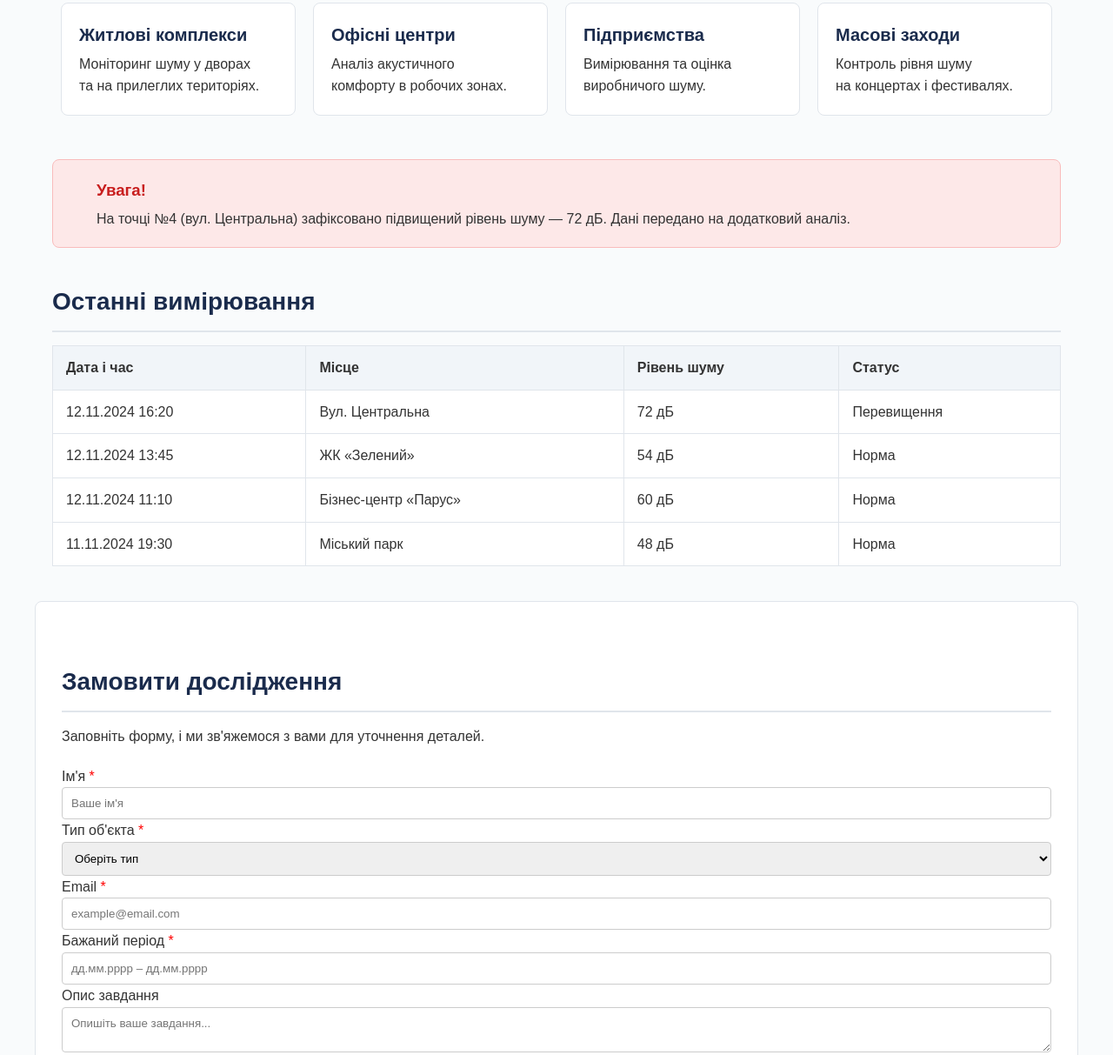
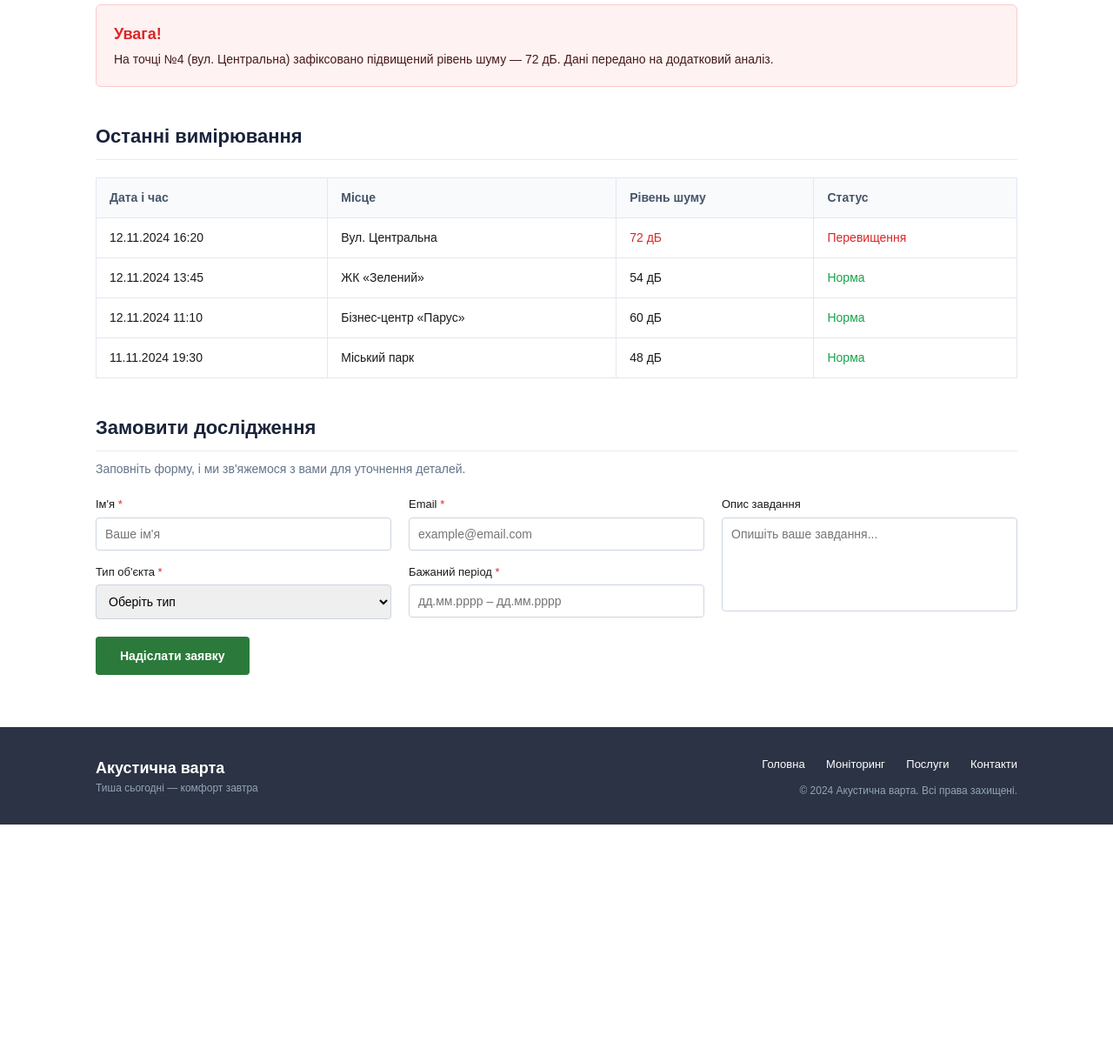
Before and after one commit to vrekunov2023/Web_Programming, a plain HTML site: page lab/lab2/index.html in a window 1280 px wide. Shown: the part 1051-2264 px from the top of the page at 87% size. After the commit the page ends 1999 px from the top, so only its background shows below. Drawn offline with Linux system fonts and the light colour scheme.

Commit message:
Update style.css

```diff
--- a/lab/lab2/css/style.css
+++ b/lab/lab2/css/style.css
@@ -1,313 +1,291 @@
-/* =========================================
-   1. Універсальний селектор та Box Model
-   ========================================= */
 * {
     margin: 0;
     padding: 0;
-    box-sizing: border-box; /* Важлива вимога до карток та всієї сторінки[cite: 1] */
+    box-sizing: border-box;
 }
 
-/* =========================================
-   2. Селектори елементів та базові стилі
-   ========================================= */
 body {
     font-family: Arial, sans-serif;
-    color: #333;
-    background-color: #f9fbfc;
-    line-height: 1.6;
-}
-
-/* Групування селекторів[cite: 1] */
-h1, h2, h3 {
-    color: #1a2b4c;
-    margin-bottom: 15px;
-}
-
-h2 {
-    font-size: 28px;
-    border-bottom: 2px solid #e0e5eb;
-    padding-bottom: 10px;
-    margin-top: 40px;
-}
-
-a {
-    text-decoration: none;
-    color: #333;
+    color: #1a1a1a;
+    background-color: #ffffff;
+    line-height: 1.5;
 }
 
 .container {
-    max-width: 1200px;
+    width: 100%;
+    max-width: 1100px;
     margin: 0 auto;
     padding: 0 20px;
 }
 
-/* =========================================
-   3. Display: flex (для Header)
-   ========================================= */
+/* Header */
 header {
+    background-color: #ffffff;
+    padding: 20px 0;
+}
+
+.header-inner {
     display: flex;
     justify-content: space-between;
     align-items: center;
-    padding: 20px 40px;
-    background-color: #fff;
-    border-bottom: 1px solid #eaeaea;
-}
-
-.logo-container {
-    display: flex;
-    align-items: center;
-}
-
-/* Демонстрація transform: rotate/scale[cite: 1] */
-.sensor-icon {
-    width: 30px;
-    height: 30px;
-    background-color: #1a8b44;
-    margin-right: 15px;
-    border-radius: 5px;
-    transform: rotate(15deg);
-    transition: transform 0.3s ease;
-}
-
-.sensor-icon:hover {
-    transform: scale(1.2) rotate(0deg);
 }
 
 .logo-title {
-    font-size: 24px;
+    font-size: 20px;
     font-weight: bold;
-    color: #0a1f44;
+    color: #212529;
 }
 
 .logo-slogan {
-    font-size: 14px;
-    color: #666;
+    font-size: 13px;
+    color: #999;
 }
 
 nav a {
-    margin-left: 20px;
-    font-weight: bold;
-}
-nav a.active, nav a:hover {
-    color: #1a8b44;
+    text-decoration: none;
+    color: #666;
+    font-size: 15px;
+    margin-left: 30px;
+    padding-bottom: 5px;
 }
 
-/* =========================================
-   4. Hero Section
-   ========================================= */
+nav a.active {
+    font-weight: bold;
+    color: #2b7a3b;
+    border-bottom: 2px solid #2b7a3b;
+}
+
+/* Hero Section (Із градієнтом поверх фото) */
 #hero {
-    background-color: #eaf1f8;
-    padding: 80px 40px;
+    /* Градієнт створює перехід від 100% білого до прозорого */
+    background-image:
+        linear-gradient(to right, rgba(255,255,255,1) 40%, rgba(255,255,255,0.85) 50%, rgba(255,255,255,0) 70%),
+        url('../images/hero-bg.png');
+    background-size: cover;
+    background-position: right center;
+    background-repeat: no-repeat;
+    padding: 100px 0;
     margin-bottom: 40px;
 }
 
+.hero-content {
+    max-width: 55%; /* Обмежуємо ширину, щоб текст був тільки на білій частині */
+}
+
 #hero h1 {
-    font-size: 42px;
-    line-height: 1.2;
+    font-size: 44px;
+    color: #212529;
+    margin-bottom: 20px;
+    line-height: 1.1;
 }
 
 #hero p {
-    font-size: 18px;
-    margin-bottom: 25px;
+    font-size: 16px;
+    color: #555;
+    margin-bottom: 30px;
+    line-height: 1.6;
 }
 
-/* Кнопки та Transitions[cite: 1] */
-.btn-primary {
-    background-color: #1a8b44;
-    color: white;
-    padding: 12px 24px;
+.btn {
+    background-color: #2b7a3b;
+    color: #fff;
     border: none;
+    padding: 14px 28px;
+    font-size: 14px;
+    font-weight: bold;
     border-radius: 4px;
-    font-size: 16px;
     cursor: pointer;
-    transition: background-color 0.3s ease; /* Плавна зміна кольору[cite: 1] */
+    transition: background-color 0.3s;
 }
 
-.btn-primary:hover {
-    background-color: #126330;
+.btn:hover {
+    background-color: #1e5a2a;
 }
 
-/* =========================================
-   5. Картки (Display: inline-block)
-   ========================================= */
-.cards-wrapper {
-    font-size: 0; /* Видалення пробілів між inline-block */
-    margin-bottom: 30px;
+/* Typography & Sections */
+h2 {
+    font-size: 22px;
+    color: #1a233a;
+    margin-bottom: 20px;
+    margin-top: 40px;
+    border-bottom: 1px solid #eaeaea;
+    padding-bottom: 10px;
 }
 
-/* Спільний клас для карток з inline-block[cite: 1] */
+/* Cards (Inline-block demonstration) */
+.cards-wrapper {
+    font-size: 0;
+    margin: 0 -10px;
+}
+
 .card {
     display: inline-block;
-    width: calc(25% - 20px);
+    vertical-align: top;
+    background-color: #f8fafc;
+    border: 1px solid #e2e8f0;
+    border-radius: 6px;
+    padding: 20px;
     margin: 10px;
-    padding: 20px;
-    background-color: #fff;
-    border: 1px solid #e0e5eb;
-    border-radius: 8px;
-    vertical-align: top;
-    font-size: 16px;
-    transition: box-shadow 0.3s ease;
+    font-size: 14px;
 }
 
-.card:hover {
-    box-shadow: 0 4px 12px rgba(0,0,0,0.1);
-}
+.card-5 { width: calc(20% - 20px); }
+.card-4 { width: calc(25% - 20px); }
 
 .card-label {
+    display: block;
     font-size: 12px;
-    color: #666;
-    display: block;
+    color: #64748b;
     margin-bottom: 5px;
 }
 
 .card h3 {
+    font-size: 18px;
+    color: #0f172a;
     margin-bottom: 5px;
-    font-size: 20px;
+    font-weight: bold;
+}
+
+.card p {
+    color: #475569;
+    font-size: 13px;
 }
 
 .status-badge.normal {
     display: inline-block;
-    background-color: #e6f4ea;
-    color: #1a8b44;
-    padding: 4px 10px;
+    background-color: #dcfce7;
+    color: #166534;
+    padding: 3px 8px;
     border-radius: 4px;
-    font-size: 14px;
-    font-weight: bold;
+    font-size: 13px;
 }
 
-/* =========================================
-   6. Попередження (Positioning & Specificity)
-   ========================================= */
+/* Warning Box */
 .warning-box {
-    position: relative; /* Relative для батьківського блоку[cite: 1] */
-    background-color: #fde8e8;
-    border: 1px solid #f9bcbc;
-    padding: 20px 20px 20px 50px;
-    border-radius: 8px;
-    margin: 40px 0;
-}
-
-.warning-badge {
-    position: absolute; /* Absolute для позначки[cite: 1] */
-    top: 20px;
-    left: 15px;
-    background-color: #e02424;
-    color: white;
-    width: 24px;
-    height: 24px;
-    border-radius: 50%;
-    text-align: center;
-    line-height: 24px;
-    font-weight: bold;
+    background-color: #fef2f2;
+    border: 1px solid #fecaca;
+    padding: 20px;
+    border-radius: 6px;
+    margin-top: 40px;
 }
 
 .warning-title {
-    color: #c81e1e;
+    color: #dc2626;
+    font-size: 18px;
     margin-bottom: 5px;
 }
 
-/* Конфлікт CSS та Specificity (Специфічність)[cite: 1] */
-/* Клас задає сірий колір (вага 0,1,0) */
-.conflict-text {
-    color: #666;
-}
-/* ID перебиває клас, задаючи червоний колір (вага 1,0,0)[cite: 1] */
-#specific-text {
-    color: #333;
+.warning-box p {
+    color: #451a1a;
+    font-size: 14px;
 }
 
-/* =========================================
-   7. Таблиця вимірювань
-   ========================================= */
+/* Table */
 .data-table {
     width: 100%;
     border-collapse: collapse;
     margin-bottom: 40px;
-    background-color: #fff;
 }
 
 .data-table th, .data-table td {
-    border: 1px solid #e0e5eb;
+    border: 1px solid #e2e8f0;
     padding: 12px 15px;
     text-align: left;
+    font-size: 14px;
 }
 
 .data-table th {
-    background-color: #f1f5f9;
-}
-
-.danger-text { color: #e02424; font-weight: bold; }
-.success-text { color: #1a8b44; }
-
-/* =========================================
-   8. Форма та Селектор Атрибута
-   ========================================= */
-.form-section {
-    background-color: #fff;
-    padding: 30px;
-    border-radius: 8px;
-    border: 1px solid #e0e5eb;
-    margin-bottom: 60px;
-}
-
-.order-form {
-    margin-top: 20px;
-}
-
-.form-group {
-    margin-bottom: 15px;
-}
-
-.form-group label {
-    display: block;
-    margin-bottom: 5px;
+    background-color: #f8fafc;
+    color: #475569;
     font-weight: bold;
 }
 
-.required {
-    color: red;
+.text-red { color: #dc2626; }
+.text-green { color: #16a34a; }
+
+/* Form */
+.form-subtitle {
+    font-size: 14px;
+    color: #64748b;
+    margin-bottom: 20px;
+    margin-top: -10px;
 }
 
-/* Селектор атрибута[cite: 1] */
+.form-columns {
+    display: flex;
+    justify-content: space-between;
+    gap: 20px;
+    margin-bottom: 20px;
+}
+
+.form-col { flex: 1; }
+
+.form-col label {
+    display: block;
+    font-size: 13px;
+    color: #1a1a1a;
+    margin-bottom: 5px;
+    margin-top: 15px;
+}
+
+.form-col label:first-child {
+    margin-top: 0;
+}
+
+.required { color: #dc2626; }
+
 input[type="text"],
 input[type="email"],
 select,
 textarea {
     width: 100%;
     padding: 10px;
-    border: 1px solid #ccc;
+    border: 1px solid #cbd5e1;
     border-radius: 4px;
     font-family: inherit;
+    font-size: 14px;
 }
 
-/* =========================================
-   9. Footer
-   ========================================= */
-footer {
-    background-color: #1a2b4c;
-    color: #fff;
-    padding: 40px 0 20px;
+textarea {
+    height: 108px;
+    resize: none;
 }
 
-.footer-container {
+/* Footer */
+footer {
+    background-color: #2b3344;
+    color: #fff;
+    padding: 30px 0;
+    margin-top: 60px;
+}
+
+.footer-inner {
     display: flex;
     justify-content: space-between;
     align-items: center;
-    border-bottom: 1px solid #2e446d;
-    padding-bottom: 20px;
-    margin-bottom: 20px;
 }
 
+.footer-left .footer-title {
+    font-size: 18px;
+    font-weight: bold;
+}
+
+.footer-left .footer-slogan {
+    font-size: 12px;
+    color: #94a3b8;
+}
+
+.footer-right { text-align: right; }
+
 .footer-nav a {
-    color: #a0aec0;
+    color: #fff;
+    text-decoration: none;
+    font-size: 13px;
     margin-left: 20px;
 }
 
-.footer-nav a:hover {
-    color: #fff;
+.copyright {
+    color: #94a3b8;
+    font-size: 12px;
+    margin-top: 10px;
 }
-
-.copyright {
-    color: #a0aec0;
-    font-size: 14px;
-}
```
